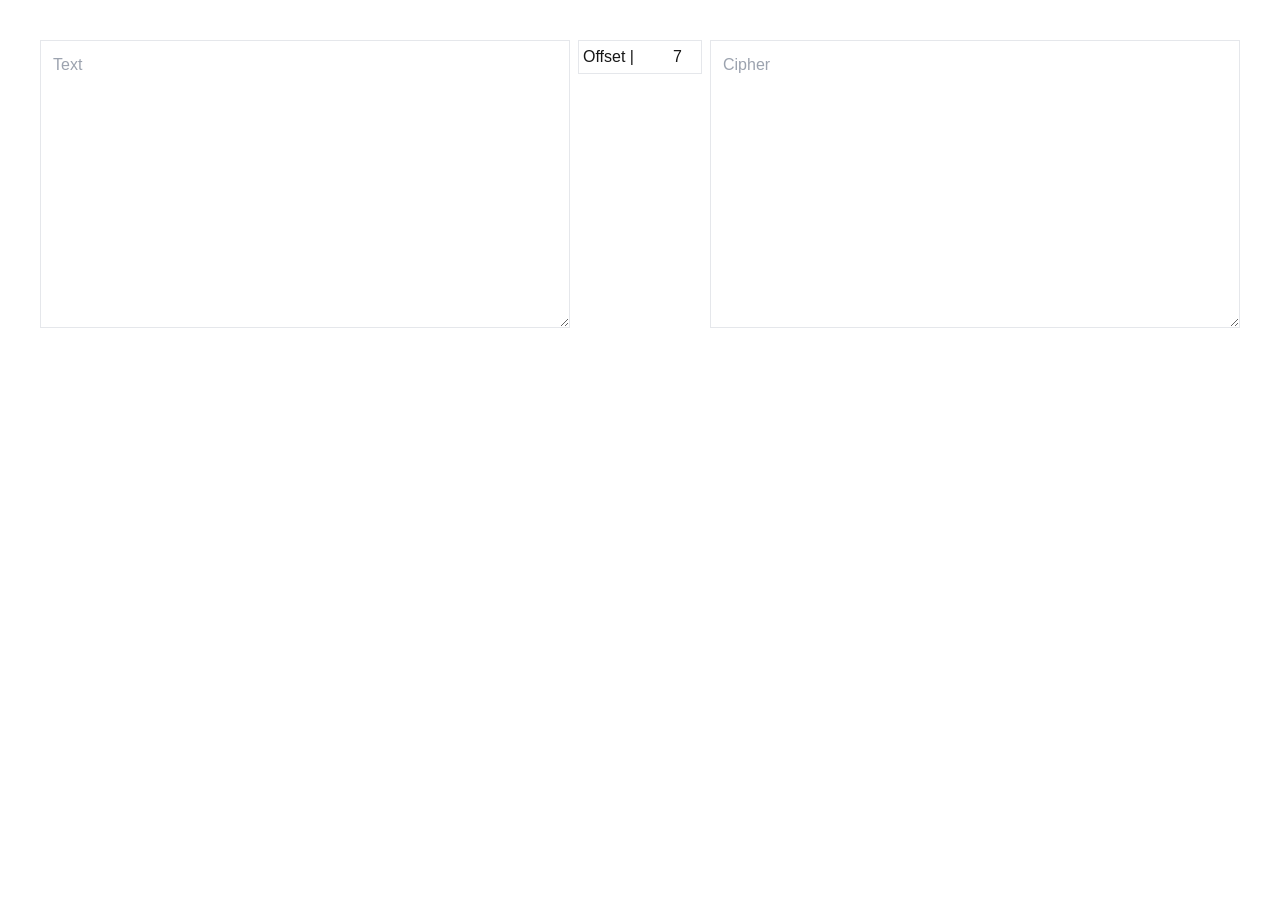
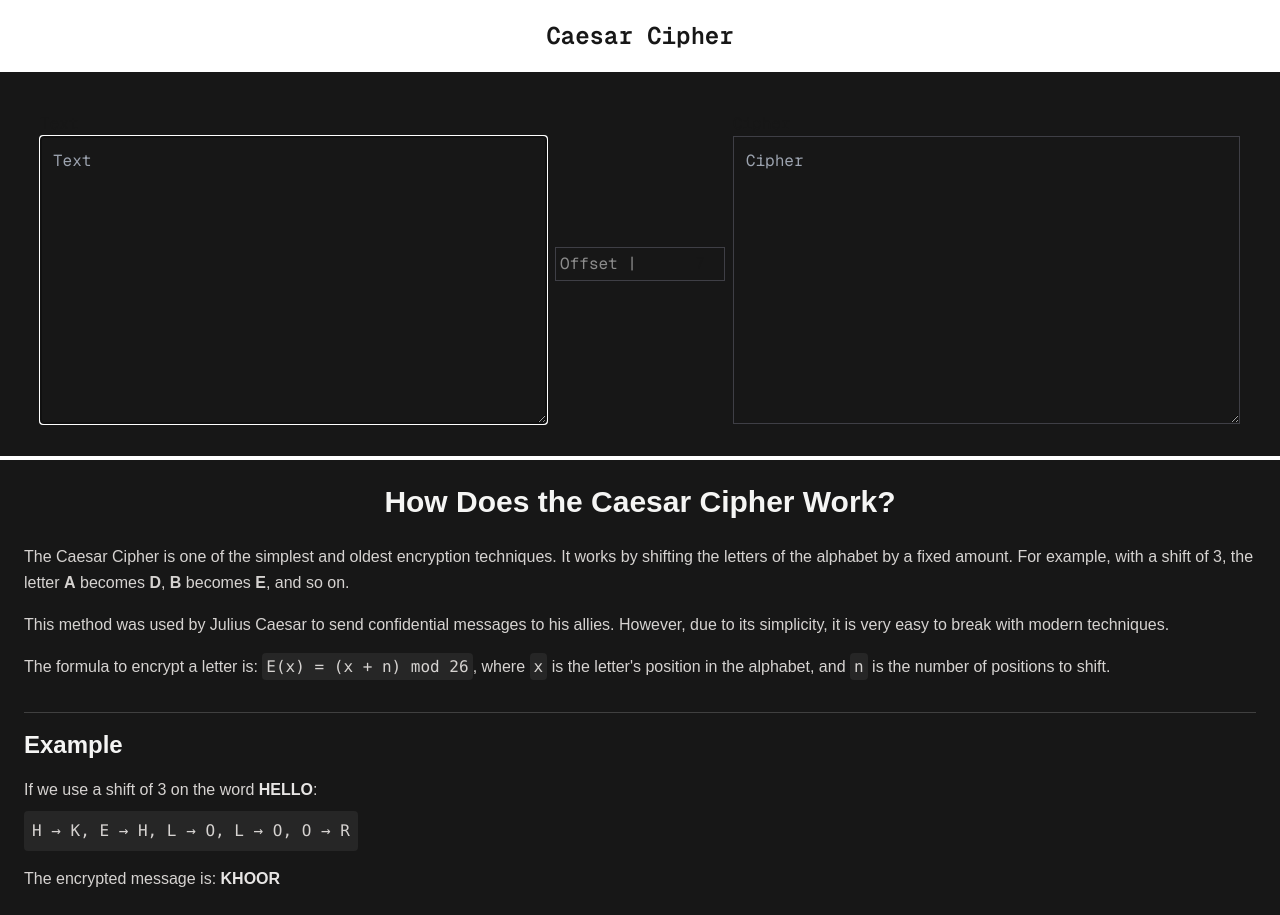
Before and after one commit to zsphinxyz/zapp, a Next.js app: page /cipher in a window 1280 px wide. Before the commit the page ends 800 px from the top, so only its background shows below. Built offline with nearby package versions, Linux system fonts and the light colour scheme.

Commit message:
Caesar Cipher Done

```diff
--- /dev/null
+++ b/app/cipher/eg.tsx
@@ -0,0 +1,30 @@
+
+
+export default function Eg() {
+  return (
+    <div className="bg-neutral-900 mt-1 text-stone-300 flex flex-col items-center justify-center p-6">
+      <div className=" text-base">
+        <h1 className="text-3xl font-bold mb-6 text-center text-stone-100">How Does the Caesar Cipher Work?</h1>
+        <p className=" leading-relaxed mb-4">
+          The Caesar Cipher is one of the simplest and oldest encryption techniques. It works by shifting the letters of the alphabet by a fixed amount. For example, with a shift of 3, the letter <span className="font-bold">A</span> becomes <span className="font-bold">D</span>, <span className="font-bold">B</span> becomes <span className="font-bold">E</span>, and so on.
+        </p>
+        <p className=" leading-relaxed mb-4">
+          This method was used by Julius Caesar to send confidential messages to his allies. However, due to its simplicity, it is very easy to break with modern techniques.
+        </p>
+        <p className=" leading-relaxed mb-8">
+          The formula to encrypt a letter is: <span className="font-mono bg-neutral-800 p-1 rounded">E(x) = (x + n) mod 26</span>, where <span className="font-mono bg-neutral-800 p-1 rounded">x</span> is the letter's position in the alphabet, and <span className="font-mono bg-neutral-800 p-1 rounded">n</span> is the number of positions to shift.
+        </p>
+        <div className="border-t border-neutral-700 pt-4">
+          <h2 className="text-2xl font-bold mb-4 text-stone-100">Example</h2>
+          <p className=" leading-relaxed mb-2">
+            If we use a shift of 3 on the word <span className="font-bold text-stone-200">HELLO</span>:
+          </p>
+          <p className="w-fit font-mono bg-neutral-800 p-2 rounded mb-4">
+            H → K, E → H, L → O, L → O, O → R
+          </p>
+          <p className="">The encrypted message is: <span className="font-bold text-stone-200">KHOOR</span></p>
+        </div>
+      </div>
+    </div>
+  )
+}
--- a/app/cipher/page.tsx
+++ b/app/cipher/page.tsx
@@ -1,50 +1,84 @@
 'use client'
 
 import { useEffect, useState } from "react"
+import Eg from "./eg";
 
 export default function Cipher() {
+  const [reverse, setReverse] = useState(false)
   const [text, setText] = useState('');
   const [cipher, setCipher] = useState('');
   const [offset, setOffset] = useState(7);
 
-  function Encrypt(text:string, offset:number) {
   const alphabets = 'abcdefghijklmnopqrstuvwxyz'.split('');
-    const idx = offset + alphabets.indexOf(text)                // add current index to offset index
+
+  function Encrypt(text: string, offset: number) {
+    if (alphabets.join('').includes(text.toLowerCase())) {
+      const idx = Math.abs(offset + alphabets.indexOf(text.toLowerCase()))  // add current index to offset index
       const encrypt = alphabets[idx > 25 ? idx - 26 : idx]
+      if (text === text.toUpperCase()) {
+        return encrypt.toUpperCase();
+      }
       return encrypt;
     }
-
-  const alphabets = 'abcdefghijklmnopqrstuvwxyz'.split('');
-  for( const char of alphabets) {
-    console.log(Encrypt(char, 5))
+    return text;
   }
 
+  function Decrypt(text: string, offset: number) {
+    if (alphabets.join('').includes(text.toLowerCase())) {
+      const idx = Math.abs(alphabets.indexOf(text.toLowerCase()) - offset)  // remove offset to get index
+      const decrypt = alphabets[idx > 25 ? idx - 26 : idx]
+      if (text === text.toUpperCase()) {
+        return decrypt.toUpperCase();
+      }
+      return decrypt
+    }
+    return text;
+  }
+
+
   useEffect(() => {
-    setCipher(text)
-  }, [text])
+    reverse ?
+      setText(cipher.split('').map(word => Decrypt(word, offset)).toString().replaceAll(',', '')) :
+      setCipher(text.split('').map(word => Encrypt(word, offset)).toString().replaceAll(',', ''))
+  }, [text, cipher, offset])
+
 
   return (
-    <section className="p-10 flex flex-col items-center justify-start md:items-start md:justify-center gap-2 md:flex-row h-dvh">
+    <section className="">
 
+      <h1 className="text-center font-geistMono font-bold text-2xl py-5">Caesar Cipher</h1>
+
+      <section className="p-10 font-geistMono flex flex-col items-center justify-start md:items-start md:justify-center gap-2 md:flex-row h-[780px] bg-neutral-900 md:h-96 ">
         <div className="w-full">
-        <textarea spellCheck='false' autoComplete="off" name="text" placeholder="Text" className="block h-72 bg-foreground/10 w-full bg-transparent border-[0.1px] p-3 border-foreground/20"
+          <h1 className="">Text</h1>
+          <textarea spellCheck='false' rows={12} autoComplete="off" name="text" placeholder="Text" className="block max-h-72 w-full bg-transparent border-[0.1px] p-3 border-zinc-700"
+            autoFocus
             value={text}
             onChange={(e) => setText(e.target.value)}
+            onFocus={() => setReverse(false)}
           ></textarea>
         </div>
 
-      <div className="border-[0.1px] border-foreground/20 p-1 shrink-0">
-        <label htmlFor="offset" className="block mx-auto w-fit">Offset |
-          <input type="number" min={0} max={28} name="offset" id="offset" className="ml-2 bg-transparent text-foreground focus:outline-none text-right " defaultValue={offset} />
+        <div className="border-[0.1px] border-zinc-700 p-1 shrink-0 select-none self-center ">
+          <label htmlFor="offset" className="block mx-auto w-fit text-white/50">Offset |
+            <input type="number" min={0} max={25} name="offset" id="offset" className="ml-2 bg-transparent text-foreground focus:outline-none text-right " value={offset}
+              onChange={(e) => parseInt(e.target.value) > 25 ? setOffset(1) : setOffset(parseInt(e.target.value) ? Math.abs(parseInt(e.target.value)) : 1)}
+            />
           </label>
         </div>
 
         <div className="w-full">
-        <textarea spellCheck='false' autoComplete="off" name="cipher" placeholder="Cipher" className="block h-72 bg-foreground/10 w-full bg-transparent border-[0.1px] p-3 border-foreground/20"
+          <h1 className="">Cipher</h1>
+          <textarea spellCheck='false' rows={12} autoComplete="off" name="cipher" placeholder="Cipher" className="block max-h-72 w-full bg-transparent border-[0.1px] p-3 border-zinc-700"
             value={cipher}
             onChange={(e) => setCipher(e.target.value)}
+            onFocus={() => setReverse(true)}
           ></textarea>
         </div>
+      </section>
+
+      <Eg />
+
 
     </section>
   )
```
Lines whose indentation alone changed are shown as unchanged.
